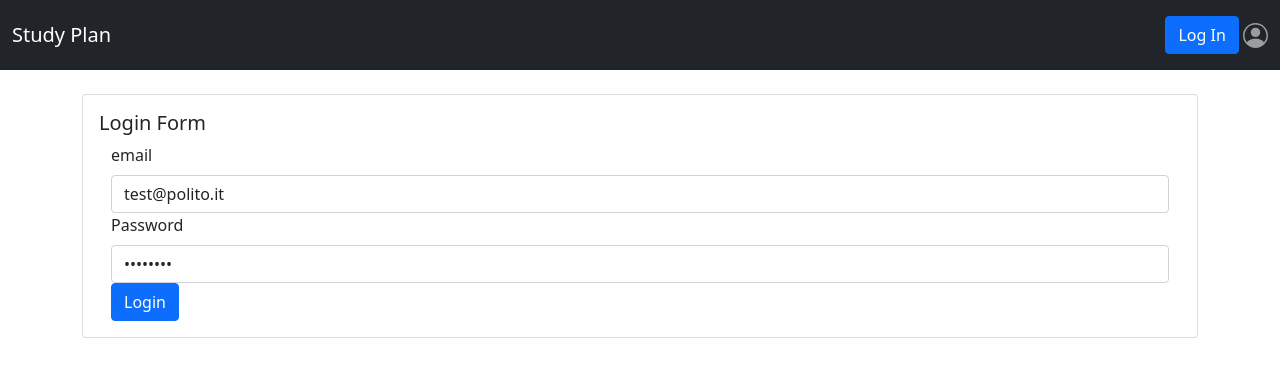
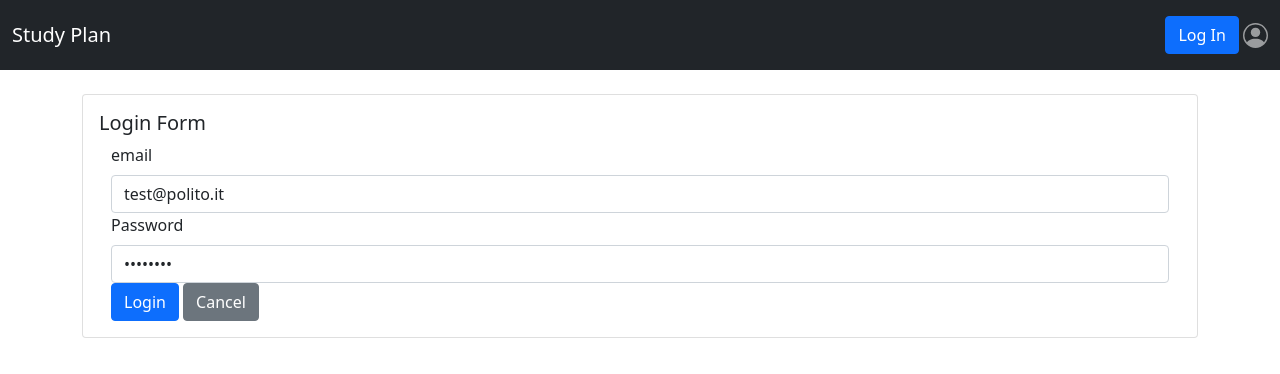
Before and after one commit to ManuelPepe129/esame1-piano-studi-ManuelPepe129, a React (Create React App) app in the folder client/: page /login in a window 1280 px wide. Shown: the top 374 px of the page. Built offline with nearby package versions, Linux system fonts and the light colour scheme; no server answers.

Commit message:
submit login form with enter

```diff
--- a/client/src/LoginComponents.js
+++ b/client/src/LoginComponents.js
@@ -1,17 +1,20 @@
 import { Form, Button, Alert, Container, Row, Col } from 'react-bootstrap';
 import { useState } from 'react';
+import { useNavigate } from 'react-router-dom';
+
 
 function LoginForm(props) {
   const [username, setUsername] = useState('test@polito.it');
   const [password, setPassword] = useState('password');
   const [errorMessage, setErrorMessage] = useState('');
 
+  const navigate = useNavigate();
+
   const handleSubmit = (event) => {
     event.preventDefault();
     setErrorMessage('');
     const credentials = { username, password };
 
-    // SOME VALIDATION, ADD MORE!!!
     let valid = true;
     let message = '';
     if (username === '') {
@@ -21,7 +24,6 @@ function LoginForm(props) {
       valid = false;
       message = 'Error: empty password';
     }
-
 
     if (valid) {
       props.login(credentials);
@@ -35,7 +37,7 @@ function LoginForm(props) {
     <Container>
       <Row>
         <Col>
-          <Form>
+          <Form onSubmit={handleSubmit}>
             {errorMessage ? <Alert variant='danger'>{errorMessage}</Alert> : ''}
             <Form.Group controlId='username'>
               <Form.Label>email</Form.Label>
@@ -45,7 +47,12 @@ function LoginForm(props) {
               <Form.Label>Password</Form.Label>
               <Form.Control type='password' value={password} onChange={ev => setPassword(ev.target.value)} />
             </Form.Group>
-            <Button onClick={handleSubmit}>Login</Button>
+            <Form.Group>
+              <Button type="submit">Login</Button>{' '}
+              <Button variant="secondary" onClick={() => navigate('/')}>
+                Cancel
+              </Button>
+            </Form.Group>
           </Form>
         </Col>
       </Row>
```
